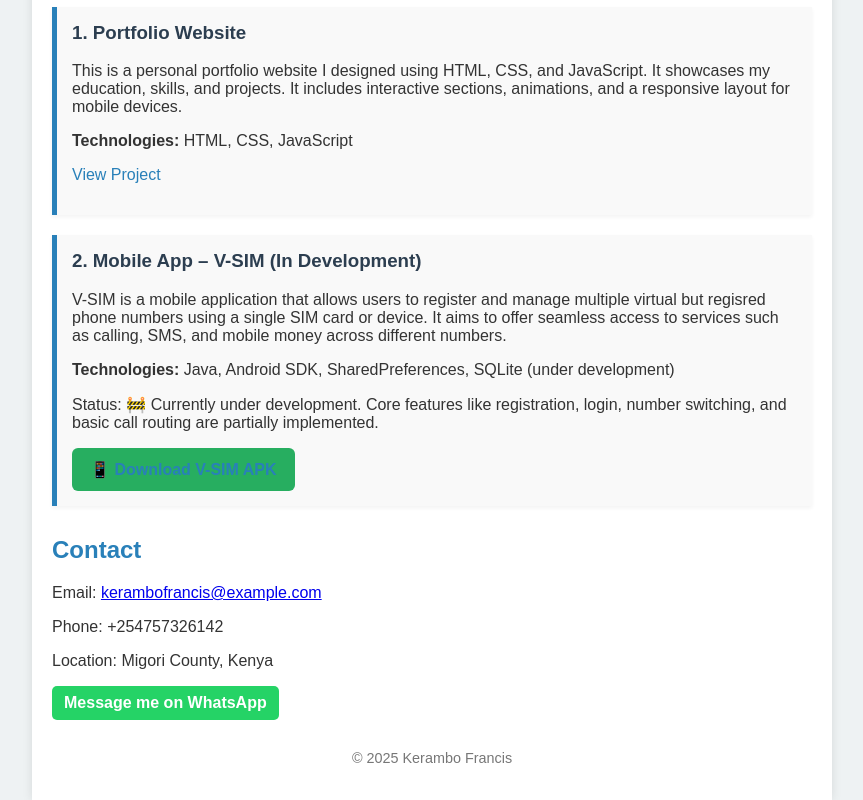
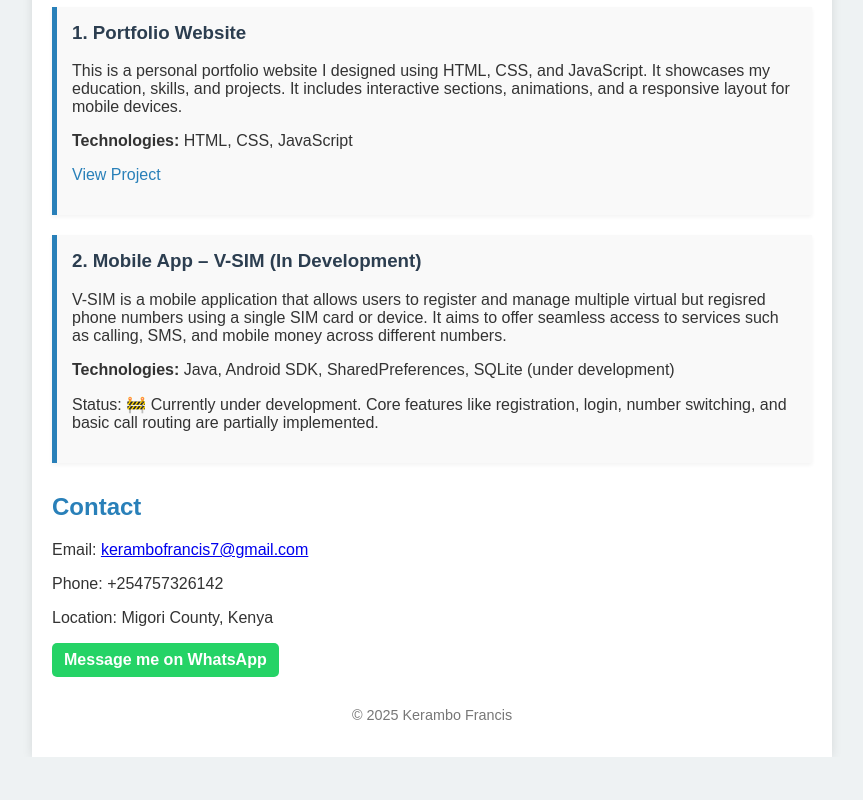
Before and after one commit to Kerambof/kerambo-cv, a plain HTML site: page index.html in a window 1280 px wide. Shown: the part 1027-1827 px from the top of the page, without its empty margins (208-1071 px from the left). After the commit the page ends 1784 px from the top, so only its background shows below. Drawn offline with Linux system fonts and the light colour scheme.

Commit message:
Update index.html

```diff
--- a/index.html
+++ b/index.html
@@ -147,20 +147,6 @@
   border: 4px solid #2980b9;
   margin-bottom: 20px;
 }
-.apk-download {
-  display: inline-block;
-  background: #27ae60;
-  color: white;
-  padding: 12px 18px;
-  border-radius: 6px;
-  text-decoration: none;
-  font-weight: bold;
-  transition: background 0.3s;
-}
-
-.apk-download:hover {
-  background: #1e8449;
-}
 
   </style>
 </head>
@@ -239,12 +225,12 @@
   <p><strong>Technologies:</strong> Java, Android SDK, SharedPreferences, SQLite (under development)</p>
   <p>Status: 🚧 Currently under development. Core features like registration, login, number switching, and basic call routing are partially implemented.</p>
   <!-- Optional GitHub or demo link -->
-   <a href="https://kerambo-cv.vercel.app/vsim.apk" class="apk-download" download>📱 Download V-SIM APK</a>
+
     </section>
 
     <section id="contact" class="fade">
       <h2>Contact</h2>
-      <p>Email: <a href="mailto:kerambofrancis@example.com">kerambofrancis@example.com</a></p>
+      <p>Email: <a href="mailto:kerambofrancis7@gmail.com">kerambofrancis7@gmail.com</a></p>
       <p>Phone: +254757326142</p>
       <p>Location: Migori County, Kenya</p>
       <p><a href="https://wa.me/254757326142?text=Hello%20Francis" target="_blank" class="whatsapp-btn">Message me on WhatsApp</a></p>
```
